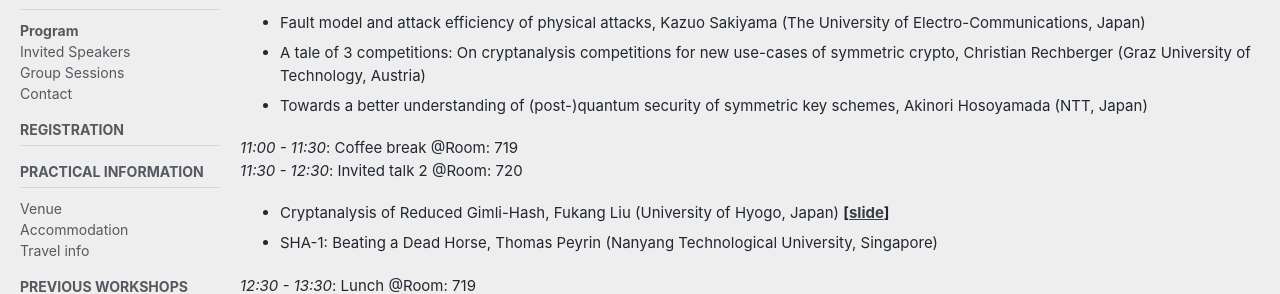
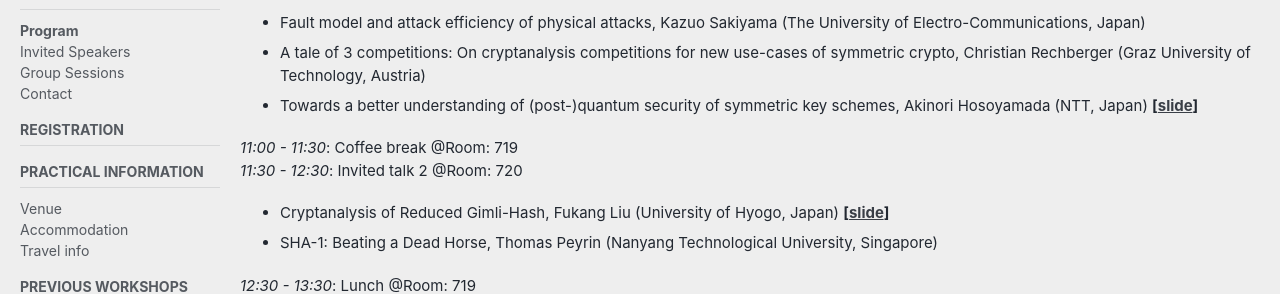
Before and after one commit to askworkshop/ask2019, a Jekyll site: the page built from program.md, in a window 1280 px wide and 900 px high. Shown: the part 319-613 px from the top of the window. Built offline with Jekyll 4.4.1, drawn with Linux system fonts in a browser that asks for light colours; cached includes are drawn as plain includes; nearby versions of some CDN libraries; our own code applies the rules of GitHub Pages for plain Markdown files.

Commit message:
upload a pdf file

```diff
--- a/program.md
+++ b/program.md
@@ -26,6 +26,7 @@ sidebar:
   Christian Rechberger (Graz University of Technology, Austria)
  - Towards a better understanding of (post-)quantum security of symmetric key schemes,
   Akinori Hosoyamada (NTT, Japan)
+  <b>[<a href="../assets/slides/hsymd.pdf" target="_blank">slide</a>]
 
 *11:00 - 11:30*: Coffee break @Room: 719
 *11:30 - 12:30*: Invited talk 2 @Room: 720
```
Also changed, not shown: 1 other file.
